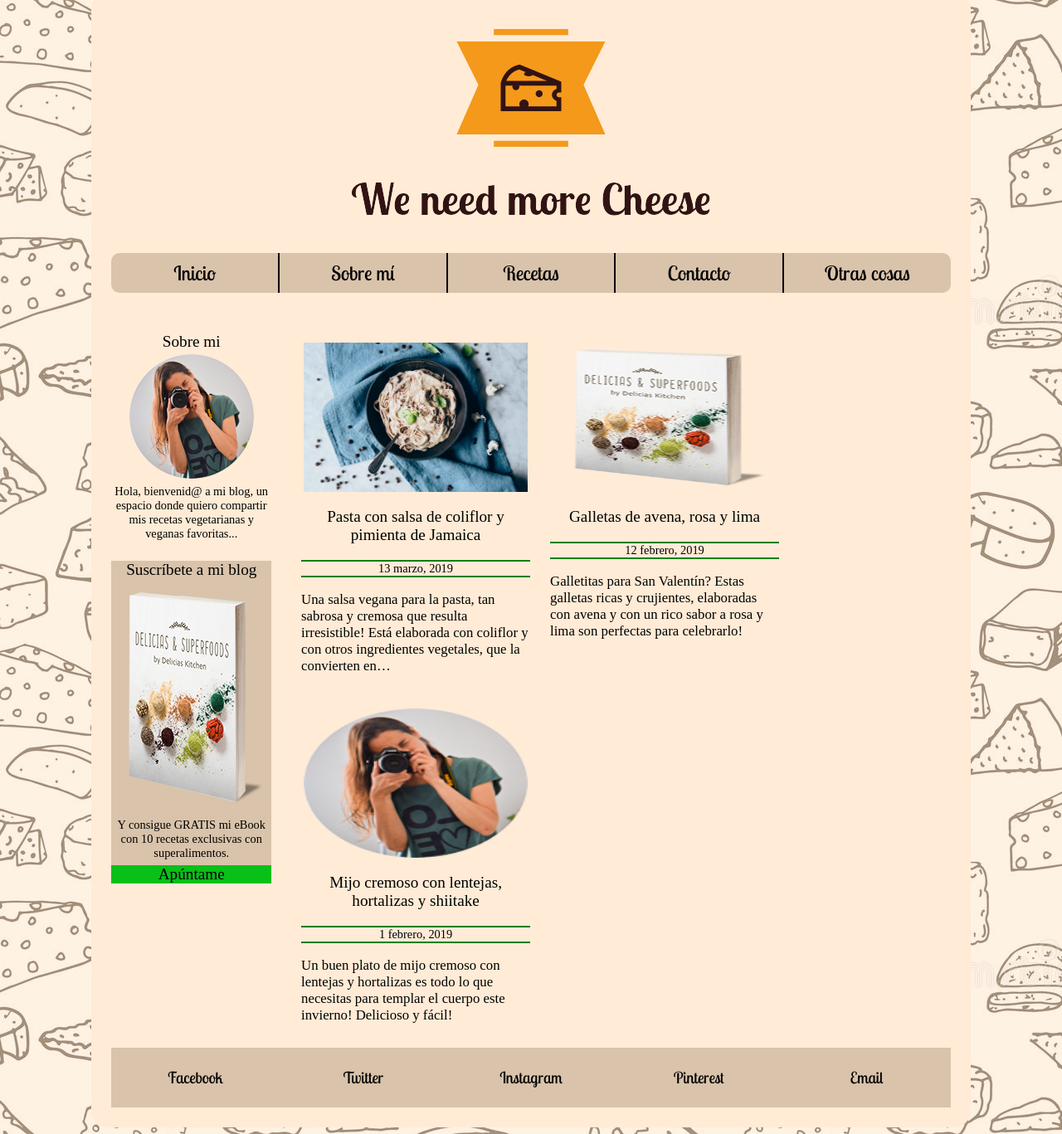
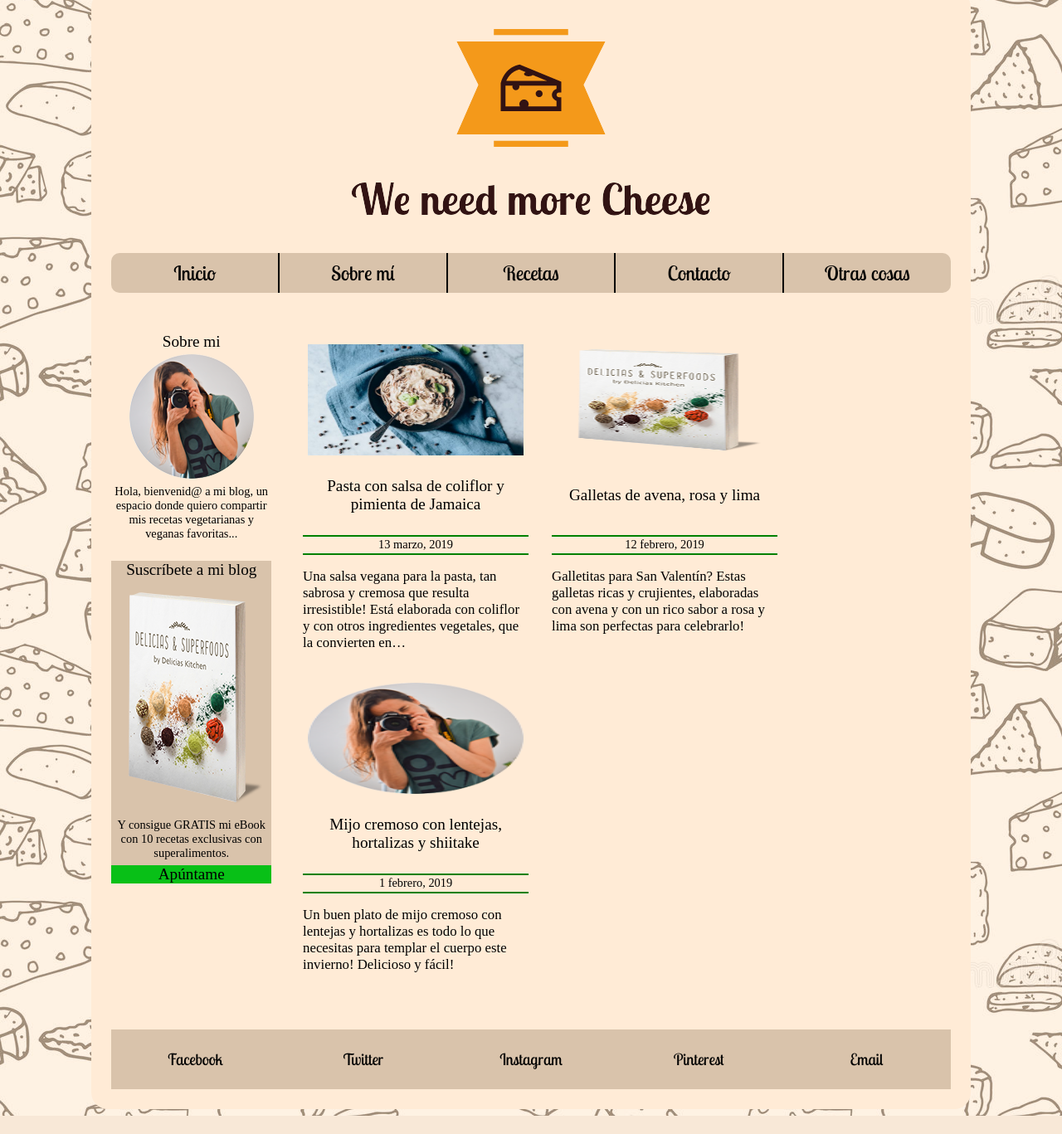
Before and after one commit to FranciscoMejias/M04Pages, a PHP site: page / in a window 1280 px wide. Shown: the part 39-1406 px from the top of the page at 83% size. After the commit the page ends 1384 px from the top, so only its background shows below. Run offline with PHP 8.4, Linux system fonts and the light colour scheme.

Commit message:
We need more Cheese

```diff
--- a/Mejias_Francisco_DAMr/css/index.css
+++ b/Mejias_Francisco_DAMr/css/index.css
@@ -64,6 +64,7 @@ main {
     display: flex;
     margin: 0px;
     padding: 0px;
+    margin-bottom: 1em;
 }
 
 /*********************************************************************************/
@@ -138,36 +139,56 @@ section {
 }
 
 section a {
-    padding: 0.5em;
+    padding: calc(0.5em + 2px);
     box-sizing: border-box;
     width: 50%;
     max-width: 300px;
-    overflow: hidden;
+    height: 17em;
+}
+
+section article {
+    height: 16em;
 }
 
 section article figure {
     margin: 0px;
+    height: 35%;
 }
 
 section article img {
-    max-width: 270px;
-    max-height: 180px;
+    max-width: 260px;
+    max-height: 195px;
+}
+
+section article p {
+    display: flex;
+    justify-content: center;
 }
 
 section article p:first-of-type {
+    align-items: center;
+    text-align: center;
     font-size: var(--title);
-    text-align: center;
+    height: 15%;
 }
 
 section article p:nth-of-type(2n) {
+    align-items: center;
     font-size: var(--text-little);
-    text-align: center;
     border-top: 2px solid green;
     border-bottom: 2px solid green;
+    height: 5%;
 }
 
 section article p:nth-of-type(3n) {
     font-size: var(--text);
+    height: 30%;
+    overflow: hidden;
+}
+
+section a:hover {
+    border: 2px solid black;
+    padding: 0.5em;
 }
 
 footer {
--- a/Mejias_Francisco_DAMr/css/nav.css
+++ b/Mejias_Francisco_DAMr/css/nav.css
@@ -39,3 +39,7 @@
     text-decoration: none;
     font-family: 'Lobster Two';
 }
+
+nav ul li a:hover {
+    text-decoration: underline;
+}
```
